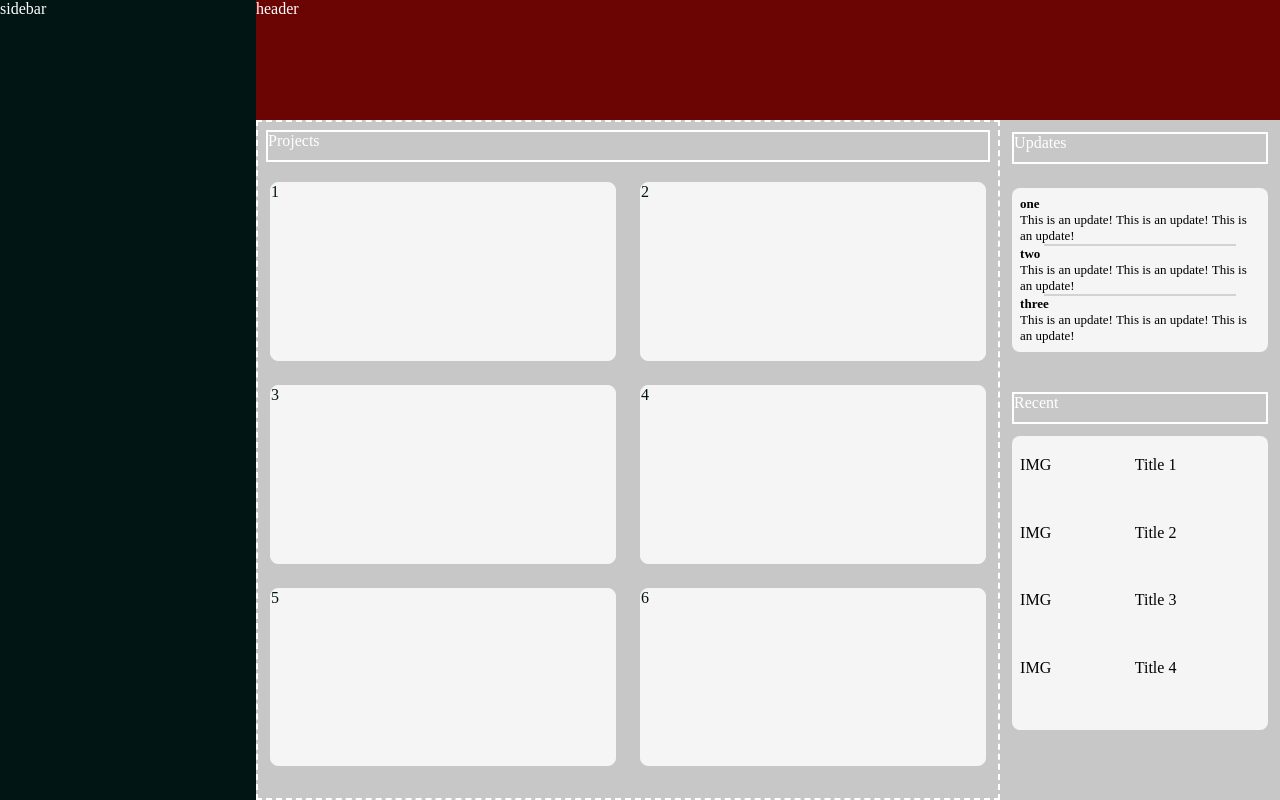
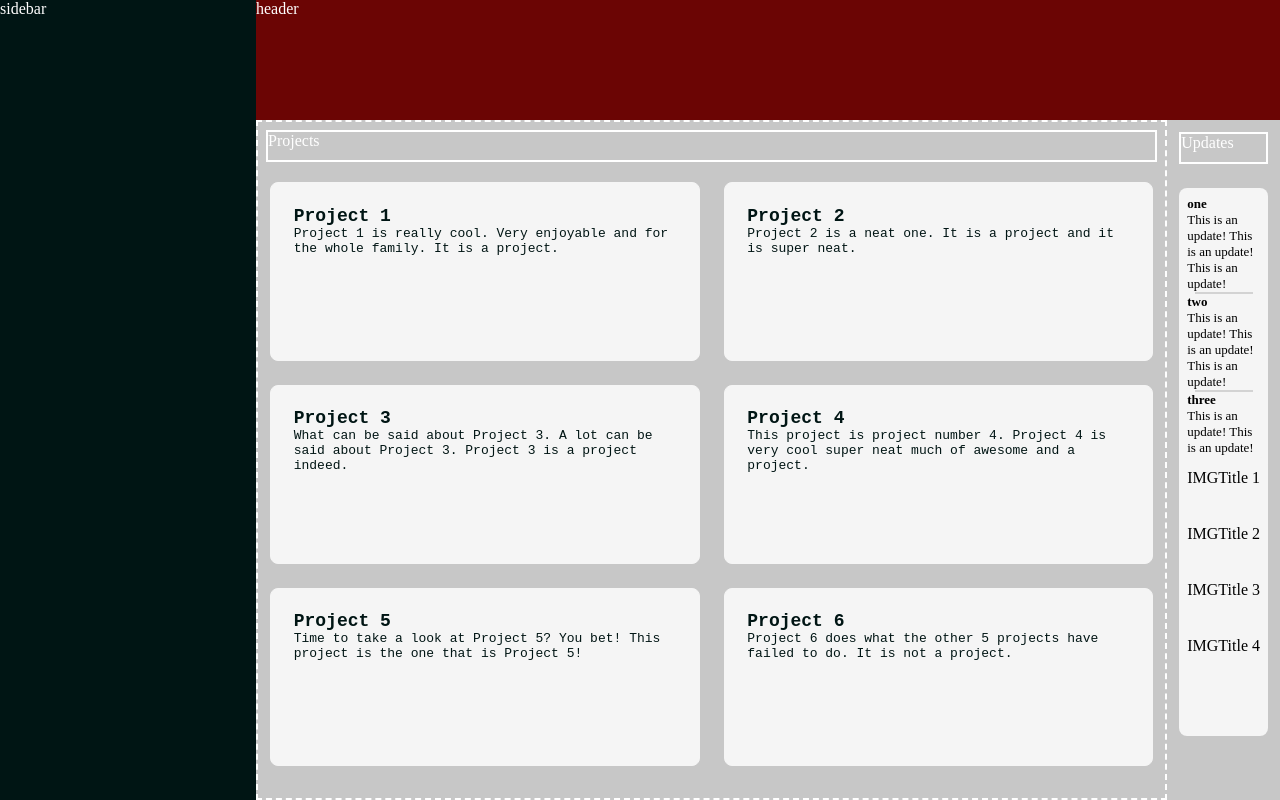
Before and after one commit to shnaboi/Dashboard, a plain HTML site: page index.html in a window 1280 px wide. Drawn offline with Linux system fonts and the light colour scheme.

Commit message:
Add project descriptions to cards

```diff
--- a/index.html
+++ b/index.html
@@ -16,16 +16,33 @@
         </div>
         <div class="content">
             <div class="card-div">
-                <div class="card-title">
+                <div class="card-div-title">
                     <p>Projects</p>
                 </div>
                 <div class="cards">
-                    <div class="card">1</div>
-                    <div class="card">2</div>
-                    <div class="card">3</div>
-                    <div class="card">4</div>
-                    <div class="card">5</div>
-                    <div class="card">6</div>
+                    <div class="card">
+                        <p class="card-title">Project 1</p>
+                        <p>Project 1 is really cool. Very enjoyable and for the whole family. It is a project.</p>
+                    </div>
+                    <div class="card">
+                        <p class="card-title">Project 2</p>
+                        <p>Project 2 is a neat one. It is a project and it is super neat.</p>
+                    </div>
+                    <div class="card">
+                        <p class="card-title">Project 3</p>
+                        <p>What can be said about Project 3. A lot can be said about Project 3. Project 3 is a project indeed.</p>
+                    </div>
+                    <div class="card">
+                        <p class="card-title">Project 4</p>
+                        <p>This project is project number 4. Project 4 is very cool super neat much of awesome and a project.</p>
+                    </div>
+                    <div class="card">
+                        <p class="card-title">Project 5</p>
+                        <p>Time to take a look at Project 5? You bet! This project is the one that is Project 5!</p></div>
+                    <div class="card">
+                        <p class="card-title">Project 6</p>
+                        <p>Project 6 does what the other 5 projects have failed to do. It is not a project.</p>
+                    </div>
                 </div>
             </div>
             <div class="update-div">
--- a/style.css
+++ b/style.css
@@ -44,7 +44,7 @@
     width: 100%;
 }
 
-.card-title {
+.card-div-title {
     border: 2px solid white;
     margin: 8px;
     height: 2rem;
@@ -57,12 +57,27 @@
 }
 
 .card {
+    font-family: 'Courier New', Courier, monospace;
+    font-size: small;
     border: 1px solid rgb(245, 245, 245);
     background-color: rgb(245, 245, 245);
     color: rgb(0, 21, 20);
     margin: 12px;
     border-radius: 8px;
+    text-align: left;
+    padding: 5%;
 }
+
+.card-title {
+    color: rgb(0, 21, 20);
+    font-weight: 700;
+    font-size: 18px;
+}
+
+/* .card p {
+    font-family: 'Courier New', Courier, monospace;
+    font-size: small;
+} */
 
 .update-div {
     position: relative;
```
